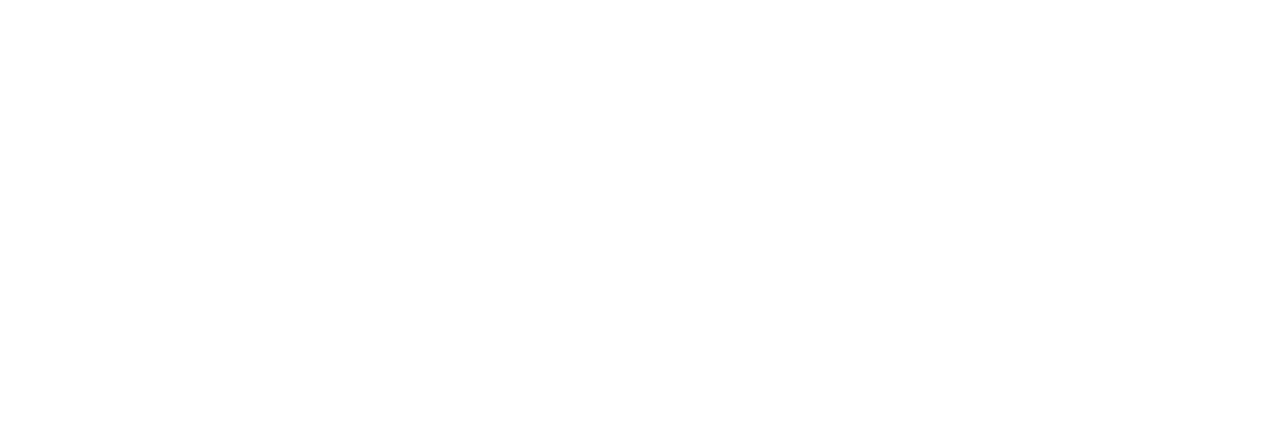
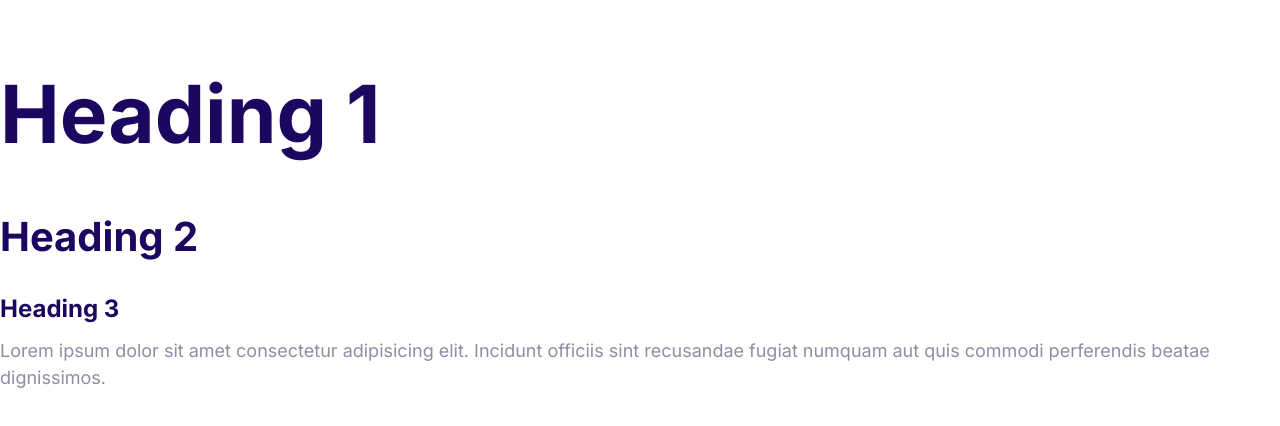
Before and after one commit to LUAI-SH/Moshify, a plain HTML site: page index.html in a window 1280 px wide. Drawn offline with Linux system fonts and the light colour scheme.

Commit message:
Define the styles of fonts.

```diff
--- a/css/styles.css
+++ b/css/styles.css
@@ -1,8 +1,61 @@
 :root {
-    --color-primary:#2584ff;
-    --color-secondary: #00d9ff;
-    --color-accent: #ff3400;
+  --color-primary: #2584ff;
+  --color-secondary: #00d9ff;
+  --color-accent: #ff3400;
 
-    --color--headings: #1b0760;
-    --color-body: #918ca4;
+  --color--headings: #1b0760;
+  --color-body: #918ca4;
 }
+
+html {
+  font-size: 62.5%;
+}
+
+body {
+  font-family: Inter, Arial, Helvetica, sans-serif;
+  font-size: 2.4rem;
+  line-height: 1.5;
+  color: var(--color-body);
+}
+
+h1,
+h2,
+h3 {
+  color: var(--color--headings);
+  margin-bottom: 1rem;
+}
+
+h1 {
+  font-size: 7rem;
+}
+
+h2 {
+  font-size: 4rem;
+}
+
+h3 {
+  font-size: 3rem;
+}
+
+p {
+  margin-top: 0;
+}
+
+
+@media screen and (min-width: 1024px) {
+    body {
+        font-size: 1.8rem;
+    }
+
+    h1 {
+        font-size: 8rem;
+    }
+
+    h2 {
+        font-size: 4rem;
+    }
+
+    h3 {
+        font-size: 2.4rem;
+    }
+}
--- a/index.html
+++ b/index.html
@@ -1,14 +1,27 @@
 <!DOCTYPE html>
 <html lang="en">
-<head>
-    <meta charset="UTF-8">
-    <meta http-equiv="X-UA-Compatible" content="IE=edge">
-    <meta name="viewport" content="width=device-width, initial-scale=1.0">
+  <head>
+    <meta charset="UTF-8" />
+    <meta http-equiv="X-UA-Compatible" content="IE=edge" />
+    <meta name="viewport" content="width=device-width, initial-scale=1.0" />
     <title>Document</title>
-    <link rel="stylesheet" href="./css/normalize.css">
-    <link rel="stylesheet" href="./css/styles.css">
-</head>
-<body>
-
-</body>
+    <link rel="preconnect" href="https://fonts.googleapis.com" />
+    <link rel="preconnect" href="https://fonts.gstatic.com" crossorigin />
+    <link
+      href="https://fonts.googleapis.com/css2?family=Inter:wght@400;700&display=swap"
+      rel="stylesheet"
+    />
+    <link rel="stylesheet" href="./css/normalize.css" />
+    <link rel="stylesheet" href="./css/styles.css" />
+  </head>
+  <body>
+    <h1>Heading 1</h1>
+    <h2>Heading 2</h2>
+    <h3>Heading 3</h3>
+    <p>
+      Lorem ipsum dolor sit amet consectetur adipisicing elit. Incidunt officiis
+      sint recusandae fugiat numquam aut quis commodi perferendis beatae
+      dignissimos.
+    </p>
+  </body>
 </html>
```
